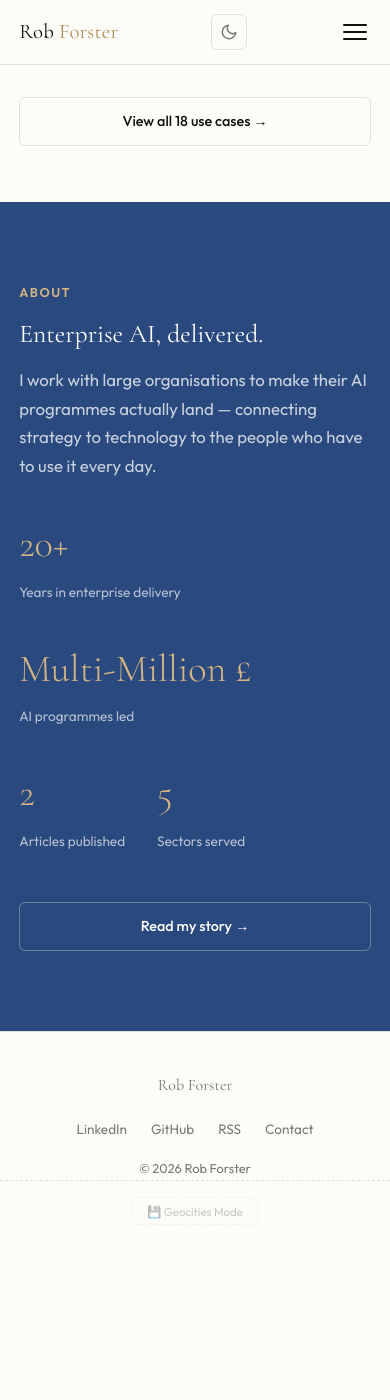
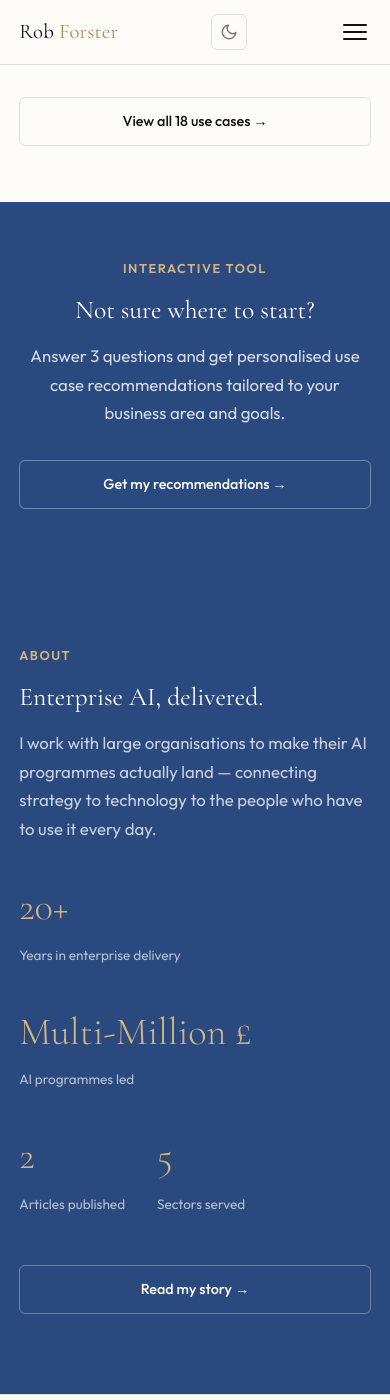
Before and after one commit to robforster-ai/robforster-ai.github.io, a Jekyll site: the page built from index.html, in a window 390 px wide and 1400 px high, scrolled down 6061 px. Built offline with Jekyll 4.4.1, drawn with Linux system fonts in a browser that asks for light colours; the list of posts is cut into pages by our own code; before the commit the page ends 7342 px from its top, so only the background shows below that.

Commit message:
Add AI Use Case Recommender tool
- New interactive page at /recommender: 3-step wizard (business area →
  outcome type → AI maturity) that recommends the top 3 matching use cases
  from the library using client-side JS scoring against embedded JSON data
- Progress indicator with animated dots, per-step back navigation, maturity-
  contextual framing on results, and Start again / Explore all CTAs
- Recommender teaser banner added to homepage between Use Cases and About
- Recommender nav link added between Use Cases and About in desktop + mobile nav

Co-Authored-By: Claude Sonnet 4.6 <noreply@anthropic.com>

```diff
--- a/_includes/nav.html
+++ b/_includes/nav.html
@@ -6,6 +6,7 @@
       <li><a href="{{ '/writing' | relative_url }}">Writing</a></li>
       <li><a href="{{ '/news' | relative_url }}">News</a></li>
       <li><a href="{{ '/use-cases' | relative_url }}">Use Cases</a></li>
+      <li><a href="{{ '/recommender' | relative_url }}">Recommender</a></li>
       <li><a href="{{ '/about' | relative_url }}">About</a></li>
       <li><a href="{{ '/about#contact' | relative_url }}" class="nav-cta">Connect</a></li>
     </ul>
@@ -39,6 +40,7 @@
   <a href="{{ '/writing' | relative_url }}">Writing</a>
   <a href="{{ '/news' | relative_url }}">News</a>
   <a href="{{ '/use-cases' | relative_url }}">Use Cases</a>
+  <a href="{{ '/recommender' | relative_url }}">Recommender</a>
   <a href="{{ '/about' | relative_url }}">About</a>
   <a href="{{ '/about#contact' | relative_url }}" class="text-gold">Connect</a>
 </div>
--- a/assets/css/main.css
+++ b/assets/css/main.css
@@ -1099,6 +1099,216 @@ p { color: var(--ink-soft); }
 }
 
 /* ============================================================
+   AI USE CASE RECOMMENDER
+   ============================================================ */
+
+/* --- Page header ------------------------------------------- */
+.rec-page-header {
+  padding: 4rem 0 3rem;
+  border-bottom: 1px solid var(--rule);
+  background: var(--warm);
+}
+
+.rec-lead {
+  font-size: 1.05rem;
+  max-width: 52ch;
+  margin-top: 0.75rem;
+  color: var(--ink-soft);
+}
+
+.recommender-section {
+  padding: 4rem 0 6rem;
+}
+
+.recommender-wrap {
+  max-width: 700px;
+  margin: 0 auto;
+}
+
+/* --- Progress indicator ------------------------------------ */
+.rec-progress {
+  display: flex;
+  flex-direction: column;
+  align-items: center;
+  gap: 0.75rem;
+  margin-bottom: 3rem;
+}
+
+.rec-progress-dots {
+  display: flex;
+  align-items: center;
+}
+
+.rec-dot {
+  width: 12px;
+  height: 12px;
+  border-radius: 50%;
+  background: var(--rule);
+  border: 2px solid var(--rule);
+  flex-shrink: 0;
+  transition: background 0.3s ease, border-color 0.3s ease;
+}
+
+.rec-dot.active {
+  background: var(--gold);
+  border-color: var(--gold);
+}
+
+.rec-dot.done {
+  background: var(--blue);
+  border-color: var(--blue);
+}
+
+.rec-connector {
+  width: 64px;
+  height: 2px;
+  background: var(--rule);
+  flex-shrink: 0;
+  transition: background 0.3s ease;
+}
+
+.rec-connector.done { background: var(--blue); }
+
+.rec-step-label {
+  font-size: 0.78rem;
+  font-weight: 600;
+  letter-spacing: 0.1em;
+  text-transform: uppercase;
+  color: var(--ink-soft);
+}
+
+/* --- Steps ------------------------------------------------- */
+.rec-step { transition: opacity 0.25s ease; }
+
+/* --- Question ---------------------------------------------- */
+.rec-question {
+  font-size: clamp(1.35rem, 2.8vw, 1.9rem);
+  margin-bottom: 2rem;
+  color: var(--ink);
+}
+
+/* --- Option grid ------------------------------------------- */
+.rec-options {
+  display: grid;
+  grid-template-columns: repeat(3, 1fr);
+  gap: 0.8rem;
+  margin-bottom: 1.5rem;
+}
+
+.rec-options-2col { grid-template-columns: repeat(2, 1fr); }
+.rec-options-1col { grid-template-columns: 1fr; }
+
+.rec-option {
+  background: var(--page);
+  border: 1.5px solid var(--rule);
+  border-radius: var(--radius);
+  padding: 1rem 1.2rem;
+  text-align: left;
+  cursor: pointer;
+  font-family: var(--font-body);
+  color: var(--ink);
+  display: flex;
+  flex-direction: column;
+  gap: 0.3rem;
+  transition: border-color 0.2s ease, background 0.2s ease,
+              transform 0.15s ease, box-shadow 0.2s ease;
+}
+
+.rec-option:hover {
+  border-color: var(--gold);
+  background: var(--warm);
+  transform: translateY(-2px);
+  box-shadow: var(--shadow-sm);
+}
+
+.rec-option.selected {
+  border-color: var(--blue);
+  background: var(--blue-lt);
+}
+
+.rec-option-span { grid-column: 1 / -1; }
+
+.rec-option-name {
+  font-size: 0.95rem;
+  font-weight: 600;
+  color: var(--ink);
+  line-height: 1.3;
+}
+
+.rec-option-sub {
+  font-size: 0.8rem;
+  color: var(--ink-soft);
+  line-height: 1.4;
+}
+
+/* --- Back button ------------------------------------------- */
+.rec-back {
+  background: none;
+  border: none;
+  font-size: 0.875rem;
+  color: var(--ink-soft);
+  cursor: pointer;
+  font-family: var(--font-body);
+  padding: 0;
+  margin-top: 0.5rem;
+  transition: color 0.2s ease;
+}
+
+.rec-back:hover { color: var(--gold); }
+
+/* --- Results ----------------------------------------------- */
+.rec-results-header {
+  margin-bottom: 2.5rem;
+  padding-bottom: 1.5rem;
+  border-bottom: 1px solid var(--rule);
+}
+
+.rec-results-title {
+  font-size: clamp(1.35rem, 2.8vw, 1.9rem);
+  margin-bottom: 0.5rem;
+  text-transform: capitalize;
+}
+
+.rec-maturity-context {
+  font-size: 0.95rem;
+  max-width: 64ch;
+  margin-top: 0.5rem;
+}
+
+.rec-results-ctas {
+  display: flex;
+  gap: 1rem;
+  flex-wrap: wrap;
+  margin-top: 2.5rem;
+}
+
+/* --- Homepage teaser --------------------------------------- */
+.rec-teaser {
+  background: var(--blue);
+}
+
+.rec-teaser .container { text-align: center; }
+.rec-teaser h2 { color: #fff; margin-bottom: 1rem; }
+.rec-teaser-body {
+  max-width: 52ch;
+  margin: 0 auto 2rem;
+  font-size: 1.05rem;
+  color: rgba(255,255,255,0.8);
+}
+
+/* --- Responsive -------------------------------------------- */
+@media (max-width: 768px) {
+  .rec-options { grid-template-columns: repeat(2, 1fr); }
+  .rec-options-1col { grid-template-columns: 1fr; }
+}
+
+@media (max-width: 480px) {
+  .rec-options,
+  .rec-options-2col { grid-template-columns: 1fr; }
+  .rec-connector { width: 32px; }
+}
+
+/* ============================================================
    GEOCITIES MODE
    ============================================================ */
 
--- a/index.html
+++ b/index.html
@@ -181,6 +181,18 @@ description: "Practitioner writing on enterprise AI transformation and programme
 </section>
 
 <!-- ═══════════════════════════════════════════════════════
+     SECTION 5b: RECOMMENDER TEASER
+═══════════════════════════════════════════════════════ -->
+<section class="section rec-teaser reveal">
+  <div class="container">
+    <p class="hero-eyebrow" style="color: var(--gold-lt);">Interactive Tool</p>
+    <h2>Not sure where to start?</h2>
+    <p class="rec-teaser-body">Answer 3 questions and get personalised use case recommendations tailored to your business area and goals.</p>
+    <a href="{{ '/recommender' | relative_url }}" class="btn btn-outline" style="border-color: rgba(255,255,255,0.35); color: #fff;">Get my recommendations &rarr;</a>
+  </div>
+</section>
+
+<!-- ═══════════════════════════════════════════════════════
      SECTION 6: ABOUT STRIP
 ═══════════════════════════════════════════════════════ -->
 <section class="about-strip reveal">
```
Also changed, not shown: recommender.html (added, +335 -0 lines).
